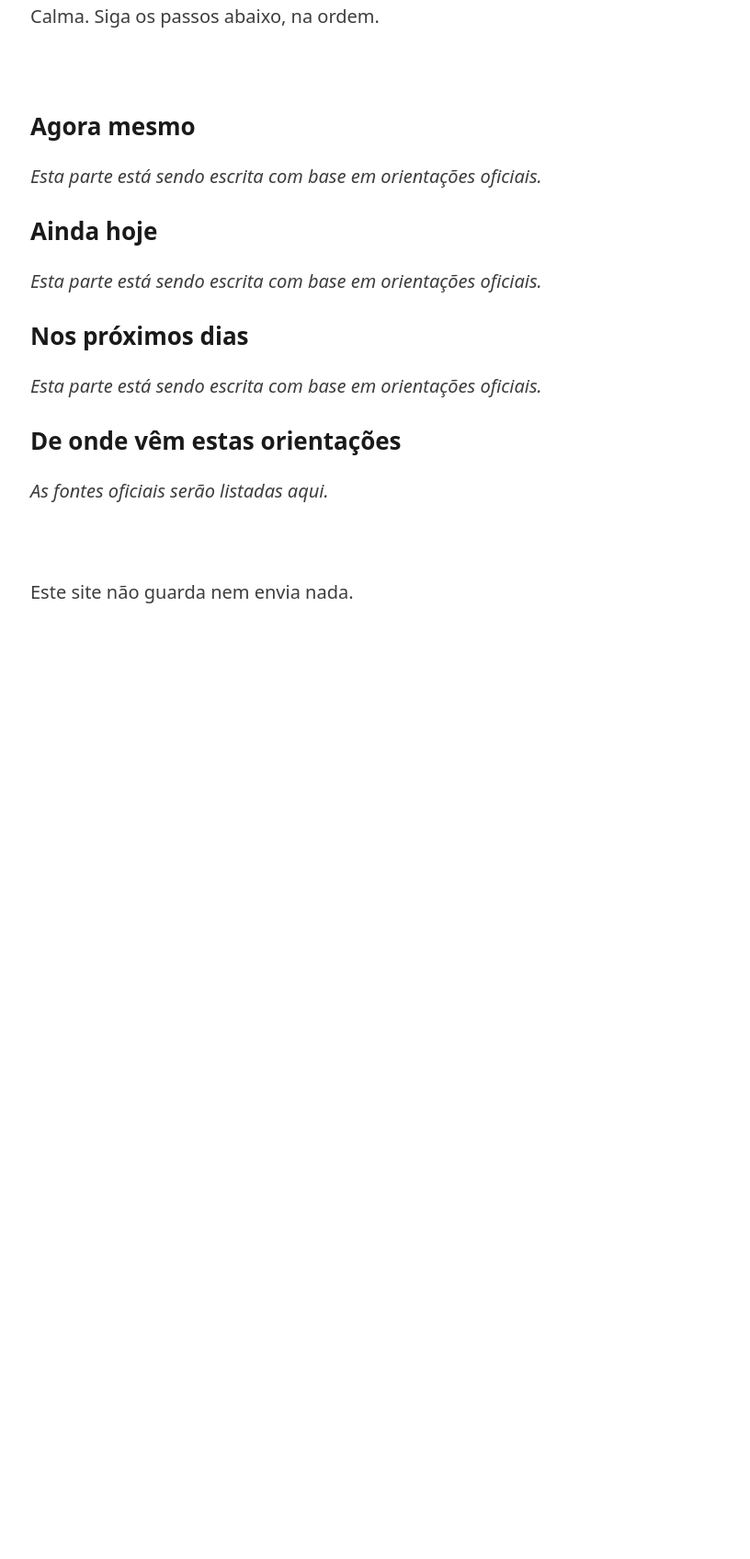
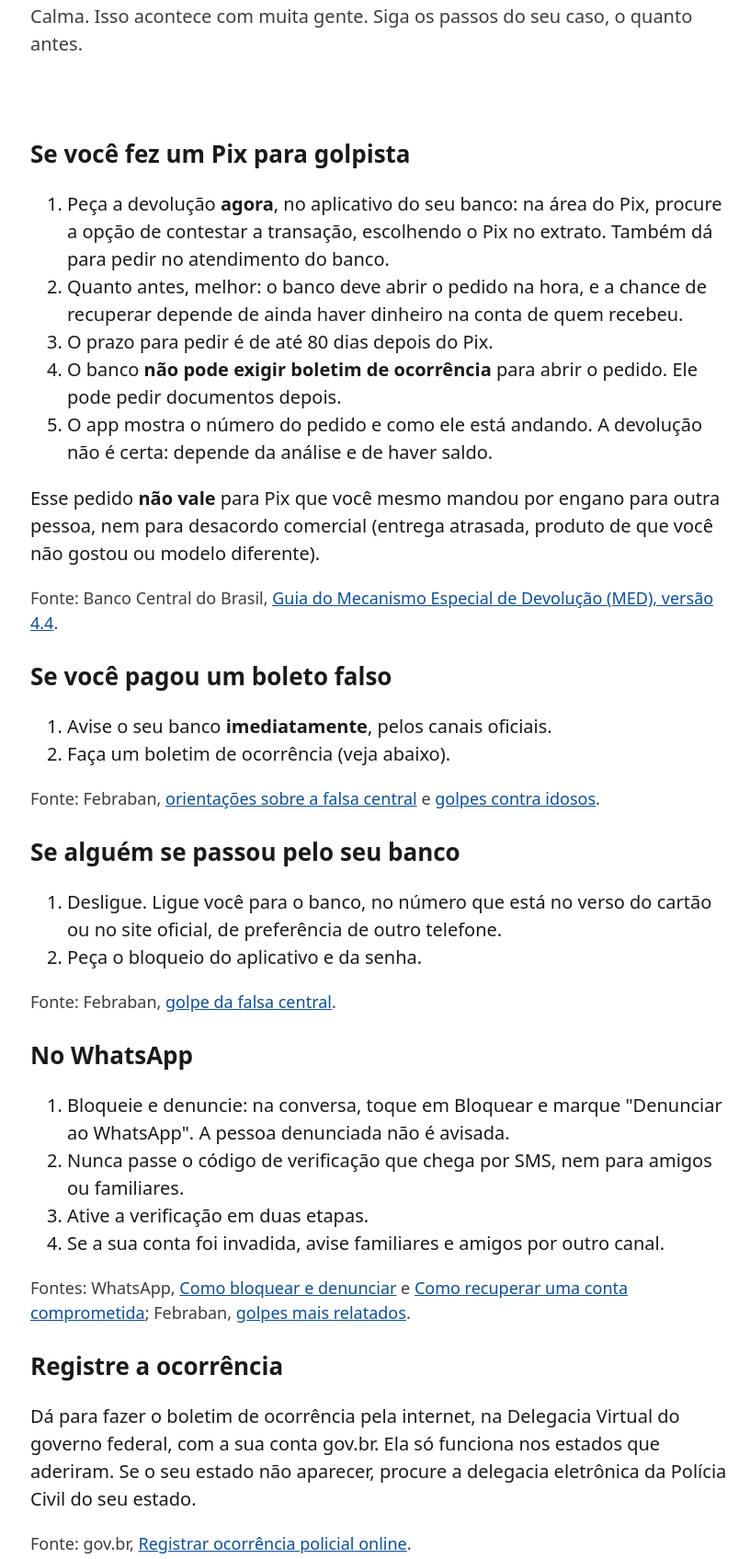
Before and after one commit to JoseTorquato/ehgolpemesmo, a website: page ja-cai.html in a window 1280 px wide. Shown: the part 155-1850 px from the top of the page at 92% size, without its empty margins (227-1043 px from the left). Before the commit the page ends 854 px from the top, so only its background shows below. Drawn offline with Linux system fonts and the light colour scheme.

Commit message:
"Já caí, e agora?" com os passos confirmados em fonte oficial
Pix (Guia do MED v4.4 do BCB: pedir no app na hora, até 80 dias, o banco
não pode exigir BO; Pix por engano e desacordo comercial não entram),
boleto falso e falsa central (Febraban), WhatsApp (bloquear, denunciar,
código, verificação em duas etapas) e BO online pelo gov.br. Fonte em cada
parte e data no rodapé. Teste: só prazos da lista conferida.

Co-authored-by: OpenBot <335604065+openbotgit[bot]@users.noreply.github.com>

```diff
--- a/ja-cai.html
+++ b/ja-cai.html
@@ -13,37 +13,67 @@
   <header>
     <p class="voltar"><a href="index.html">← Voltar para conferir</a></p>
     <h1>Já caí, e agora?</h1>
-    <p class="subtitulo">Calma. Siga os passos abaixo, na ordem.</p>
+    <p class="subtitulo">Calma. Isso acontece com muita gente. Siga os passos do seu caso, o quanto antes.</p>
   </header>
 
   <main id="principal">
     <!--
-      ESTRUTURA APENAS. O conteúdo entra com a pesquisa (pesquisa-v0.1.md),
-      só com passos e prazos confirmados em fonte oficial, cada um com a fonte.
-      Não escrever prazo nem número de telefone de cabeça.
+      Só passos confirmados em fonte oficial (pesquisa-v0.1, seção 3).
+      Cada bloco diz a fonte. Não acrescente prazo, telefone ou mecanismo
+      sem fonte oficial.
     -->
-    <section aria-labelledby="agora">
-      <h2 id="agora">Agora mesmo</h2>
-      <p class="em-preparo">Esta parte está sendo escrita com base em orientações oficiais.</p>
+
+    <section aria-labelledby="pix">
+      <h2 id="pix">Se você fez um Pix para golpista</h2>
+      <ol>
+        <li>Peça a devolução <strong>agora</strong>, no aplicativo do seu banco: na área do Pix, procure a opção de contestar a transação, escolhendo o Pix no extrato. Também dá para pedir no atendimento do banco.</li>
+        <li>Quanto antes, melhor: o banco deve abrir o pedido na hora, e a chance de recuperar depende de ainda haver dinheiro na conta de quem recebeu.</li>
+        <li>O prazo para pedir é de até 80 dias depois do Pix.</li>
+        <li>O banco <strong>não pode exigir boletim de ocorrência</strong> para abrir o pedido. Ele pode pedir documentos depois.</li>
+        <li>O app mostra o número do pedido e como ele está andando. A devolução não é certa: depende da análise e de haver saldo.</li>
+      </ol>
+      <p>Esse pedido <strong>não vale</strong> para Pix que você mesmo mandou por engano para outra pessoa, nem para desacordo comercial (entrega atrasada, produto de que você não gostou ou modelo diferente).</p>
+      <p class="fonte">Fonte: Banco Central do Brasil, <a href="https://www.bcb.gov.br/content/estabilidadefinanceira/pix/Regulamento_Pix/versoes_futuras/Guia_MED-versao4-4.pdf" rel="noopener noreferrer">Guia do Mecanismo Especial de Devolução (MED), versão 4.4</a>.</p>
     </section>
 
-    <section aria-labelledby="hoje">
-      <h2 id="hoje">Ainda hoje</h2>
-      <p class="em-preparo">Esta parte está sendo escrita com base em orientações oficiais.</p>
+    <section aria-labelledby="boleto">
+      <h2 id="boleto">Se você pagou um boleto falso</h2>
+      <ol>
+        <li>Avise o seu banco <strong>imediatamente</strong>, pelos canais oficiais.</li>
+        <li>Faça um boletim de ocorrência (veja abaixo).</li>
+      </ol>
+      <p class="fonte">Fonte: Febraban, <a href="https://portal.febraban.org.br/noticia/4471/pt-br/" rel="noopener noreferrer">orientações sobre a falsa central</a> e <a href="https://portal.febraban.org.br/noticia/4177/pt-br" rel="noopener noreferrer">golpes contra idosos</a>.</p>
     </section>
 
-    <section aria-labelledby="depois">
-      <h2 id="depois">Nos próximos dias</h2>
-      <p class="em-preparo">Esta parte está sendo escrita com base em orientações oficiais.</p>
+    <section aria-labelledby="central">
+      <h2 id="central">Se alguém se passou pelo seu banco</h2>
+      <ol>
+        <li>Desligue. Ligue você para o banco, no número que está no verso do cartão ou no site oficial, de preferência de outro telefone.</li>
+        <li>Peça o bloqueio do aplicativo e da senha.</li>
+      </ol>
+      <p class="fonte">Fonte: Febraban, <a href="https://portal.febraban.org.br/noticia/4471/pt-br/" rel="noopener noreferrer">golpe da falsa central</a>.</p>
     </section>
 
-    <section aria-labelledby="fontes">
-      <h2 id="fontes">De onde vêm estas orientações</h2>
-      <p class="em-preparo">As fontes oficiais serão listadas aqui.</p>
+    <section aria-labelledby="whatsapp">
+      <h2 id="whatsapp">No WhatsApp</h2>
+      <ol>
+        <li>Bloqueie e denuncie: na conversa, toque em Bloquear e marque "Denunciar ao WhatsApp". A pessoa denunciada não é avisada.</li>
+        <li>Nunca passe o código de verificação que chega por SMS, nem para amigos ou familiares.</li>
+        <li>Ative a verificação em duas etapas.</li>
+        <li>Se a sua conta foi invadida, avise familiares e amigos por outro canal.</li>
+      </ol>
+      <p class="fonte">Fontes: WhatsApp, <a href="https://faq.whatsapp.com/1142481766359885/?locale=pt_BR" rel="noopener noreferrer">Como bloquear e denunciar</a> e <a href="https://faq.whatsapp.com/1131652977717250/?locale=pt_BR" rel="noopener noreferrer">Como recuperar uma conta comprometida</a>; Febraban, <a href="https://portal.febraban.org.br/noticia/4381/pt-br/" rel="noopener noreferrer">golpes mais relatados</a>.</p>
+    </section>
+
+    <section aria-labelledby="ocorrencia">
+      <h2 id="ocorrencia">Registre a ocorrência</h2>
+      <p>Dá para fazer o boletim de ocorrência pela internet, na Delegacia Virtual do governo federal, com a sua conta gov.br. Ela só funciona nos estados que aderiram. Se o seu estado não aparecer, procure a delegacia eletrônica da Polícia Civil do seu estado.</p>
+      <p class="fonte">Fonte: gov.br, <a href="https://www.gov.br/pt-br/servicos/registrar-ocorrencia-policial-online" rel="noopener noreferrer">Registrar ocorrência policial online</a>.</p>
     </section>
   </main>
 
   <footer>
+    <p>Orientações conferidas nas fontes oficiais citadas em cada parte, em 24 e 25/11/2026. Regras e prazos podem mudar: na dúvida, confirme com o seu banco.</p>
     <p>Este site não guarda nem envia nada.</p>
   </footer>
 </body>
```
Also changed, not shown: tests/acessibilidade.test.mjs (+15 -9 lines), README.md.
